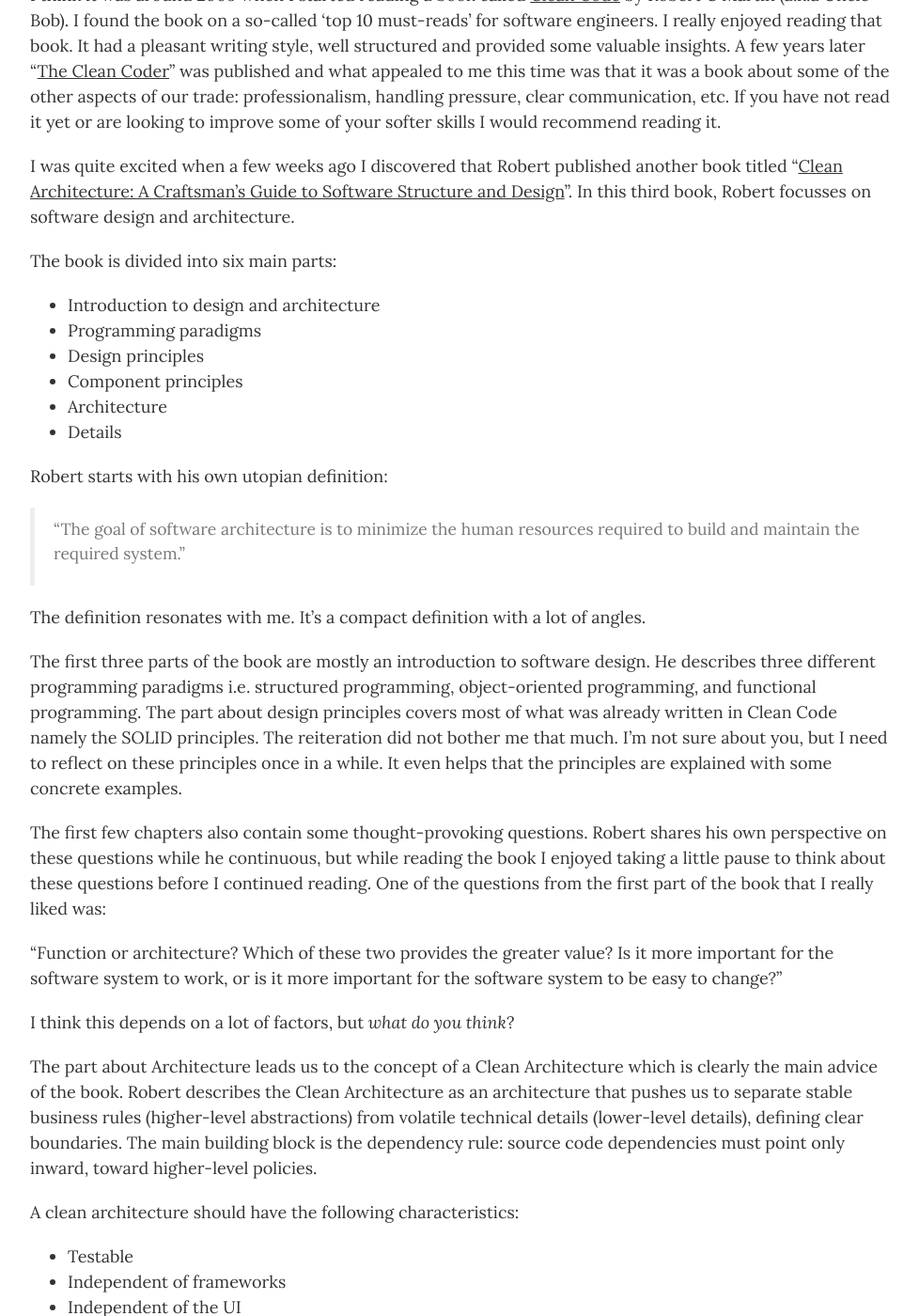
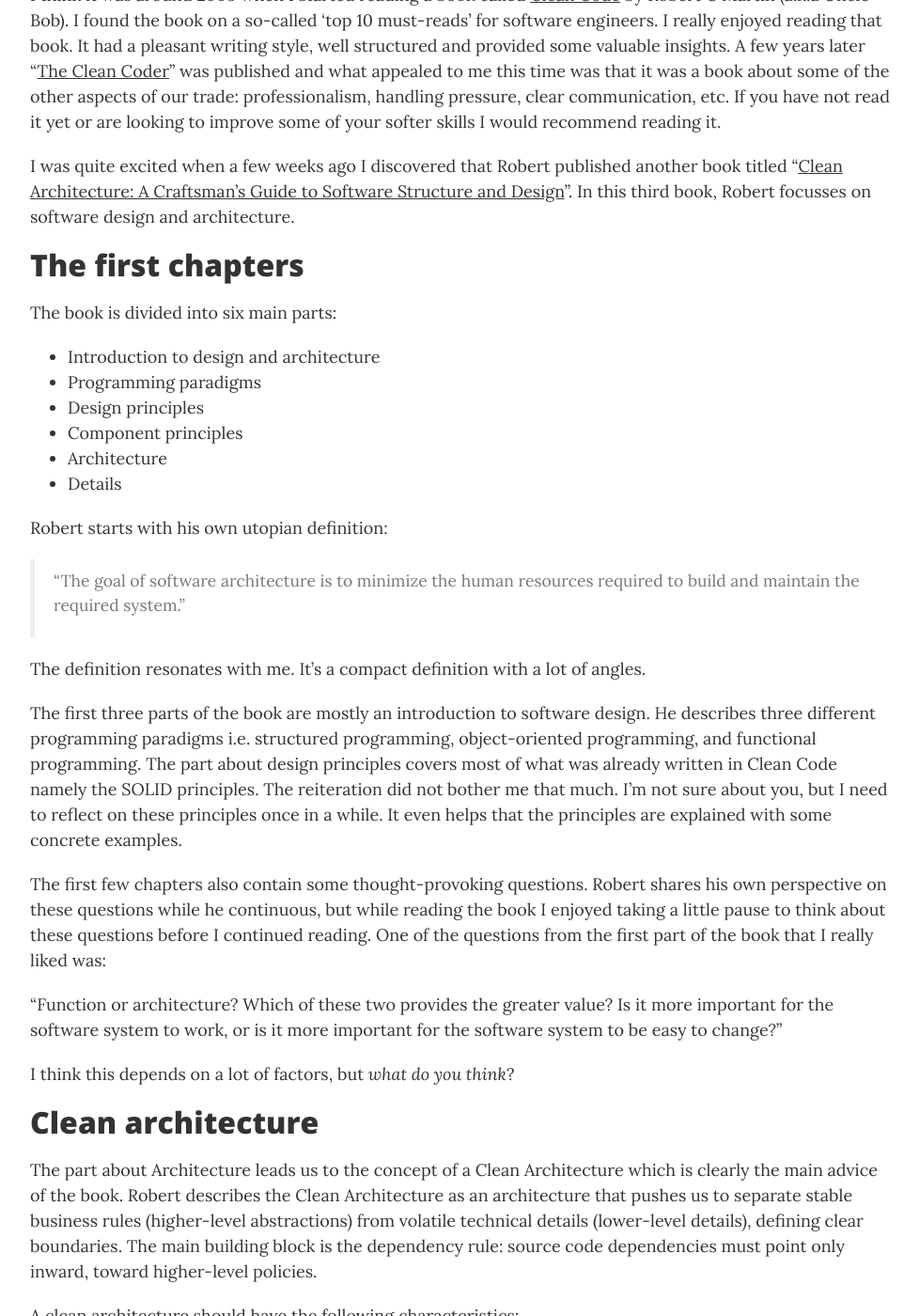
Before and after one commit to jreijn/jreijn.github.com, a Jekyll site: the page built from _posts/2018-07-05-book-review-clean-architecture.md, in a window 1280 px wide and 1400 px high, scrolled down 559 px. Shown: the whole window at 94% size, without its empty margins (148-1126 px from the left). Built offline with Jekyll 4.4.1, drawn with Linux system fonts in a browser that asks for light colours; comment, search, counter and statistics services are not loaded.

Commit message:
Minor updates

```diff
--- a/_posts/2018-07-05-book-review-clean-architecture.md
+++ b/_posts/2018-07-05-book-review-clean-architecture.md
@@ -9,6 +9,8 @@
 I think it was around 2009 when I started reading a book called [Clean Code](https://www.amazon.com/gp/product/0132350882/ref=as_li_tl?ie=UTF8&tag=jreijnblog-20&camp=1789&creative=9325&linkCode=as2&creativeASIN=0132350882&linkId=e0fd05eaf523f61ae0fe4fb27b4a4821) by Robert C Martin (a.k.a Uncle Bob). I found the book on a so-called 'top 10 must-reads' for software engineers. I really enjoyed reading that book. It had a pleasant writing style, well structured and provided some valuable insights. A few years later "[The Clean Coder](https://www.amazon.com/gp/product/0137081073/ref=as_li_tl?ie=UTF8&camp=1789&creative=9325&creativeASIN=0137081073&linkCode=as2&tag=jreijnblog-20&linkId=363e18b4bed01edea269dbf0fce16583)" was published and what appealed to me this time was that it was a book about some of the other aspects of our trade: professionalism, handling pressure, clear communication, etc.  If you have not read it yet or are looking to improve some of your softer skills I would recommend reading it.
 
 I was quite excited when a few weeks ago I discovered that Robert published another book titled “[Clean Architecture: A Craftsman's Guide to Software Structure and Design](https://www.amazon.com/gp/product/0134494164/ref=as_li_tl?ie=UTF8&tag=jreijnblog-20&camp=1789&creative=9325&linkCode=as2&creativeASIN=0134494164&linkId=02cf367dada2ce397e117b47bb0f4963)”. In this third book, Robert focusses on software design and architecture.
+
+## The first chapters
 
 The book is divided into six main parts:
 
@@ -33,6 +35,8 @@
 
 I think this depends on a lot of factors, but *what do you think*?
 
+## Clean architecture
+
 The part about Architecture leads us to the concept of a Clean Architecture which is clearly the main advice of the book. Robert describes the Clean Architecture as an architecture that pushes us to separate stable business rules (higher-level abstractions) from volatile technical details (lower-level details), defining clear boundaries. The main building block is the dependency rule: source code dependencies must point only inward, toward higher-level policies.
 
 A clean architecture should have the following characteristics:
```
Also changed, not shown: other parts of _posts/2018-07-05-book-review-clean-architecture.md (+2 -0 lines).
